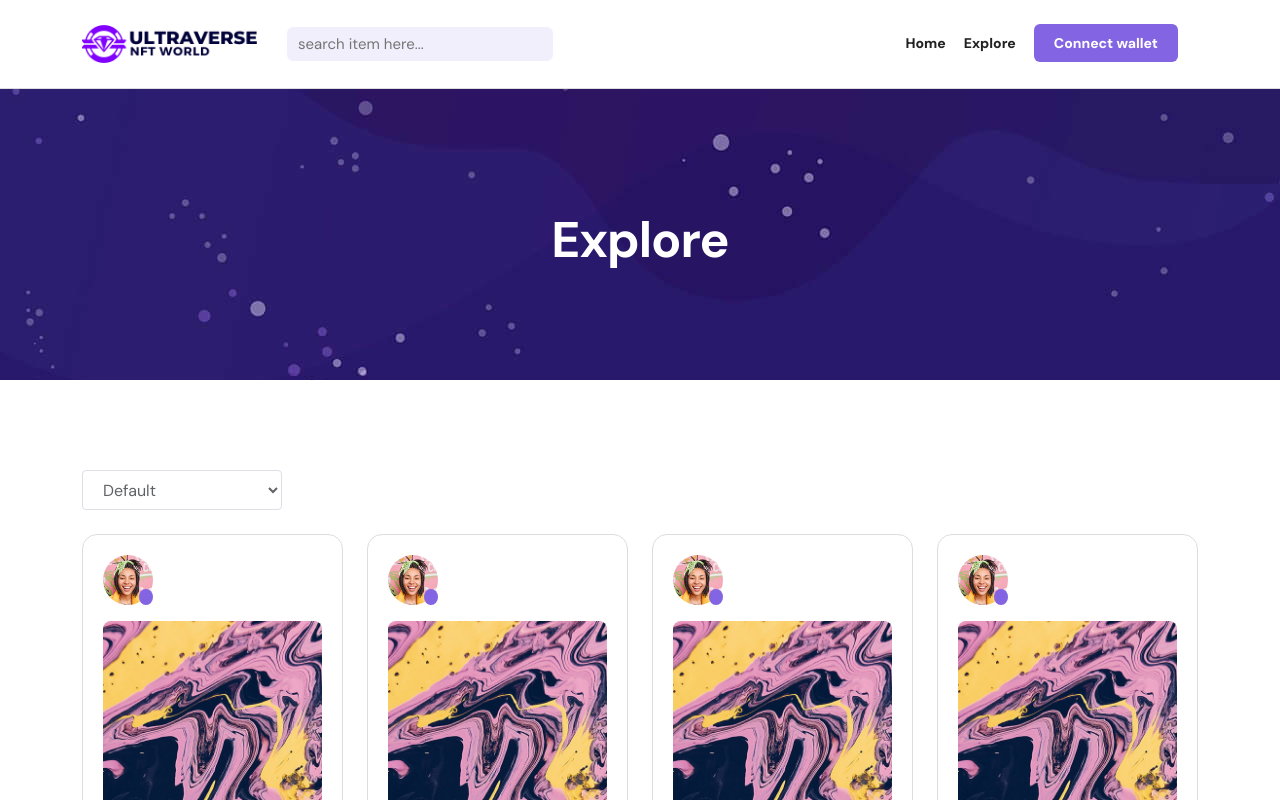
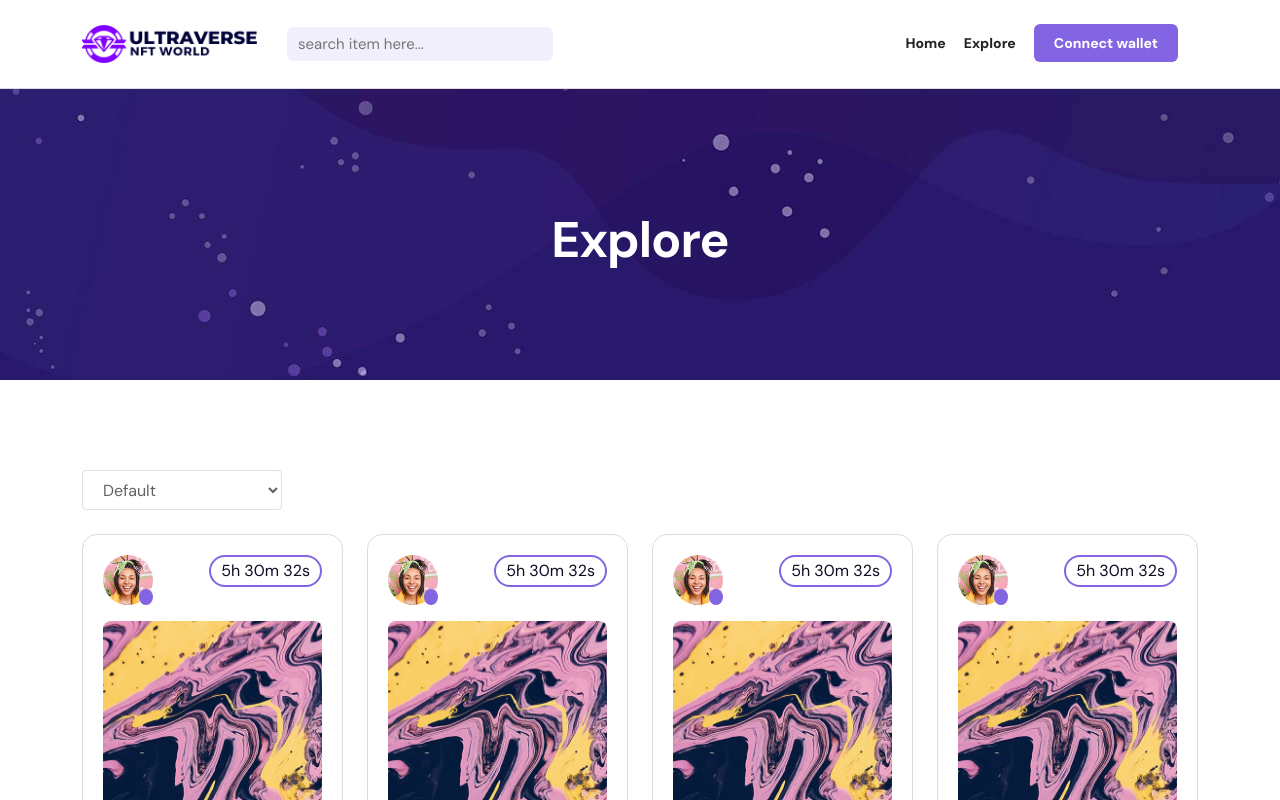
Before and after one commit to Compl3xlife/Matthew-Internship, a React (Create React App) app: page /explore in a window 1280 px wide. Shown: the top 800 px of the page. Built offline with nearby package versions, Linux system fonts and the light colour scheme; the HTML template or start-up script is replaced by a standard one; a web font is replaced by a local one.

Commit message:
starter code

```diff
--- a/src/components/explore/ExploreItems.jsx
+++ b/src/components/explore/ExploreItems.jsx
@@ -31,6 +31,7 @@ const ExploreItems = () => {
                 <i className="fa fa-check"></i>
               </Link>
             </div>
+            <div className="de_countdown">5h 30m 32s</div>
 
             <div className="nft__item_wrap">
               <div className="nft__item_extra">
--- a/src/components/home/NewItems.jsx
+++ b/src/components/home/NewItems.jsx
@@ -28,6 +28,7 @@ const NewItems = () => {
                     <i className="fa fa-check"></i>
                   </Link>
                 </div>
+                <div className="de_countdown">5h 30m 32s</div>
 
                 <div className="nft__item_wrap">
                   <div className="nft__item_extra">
```
